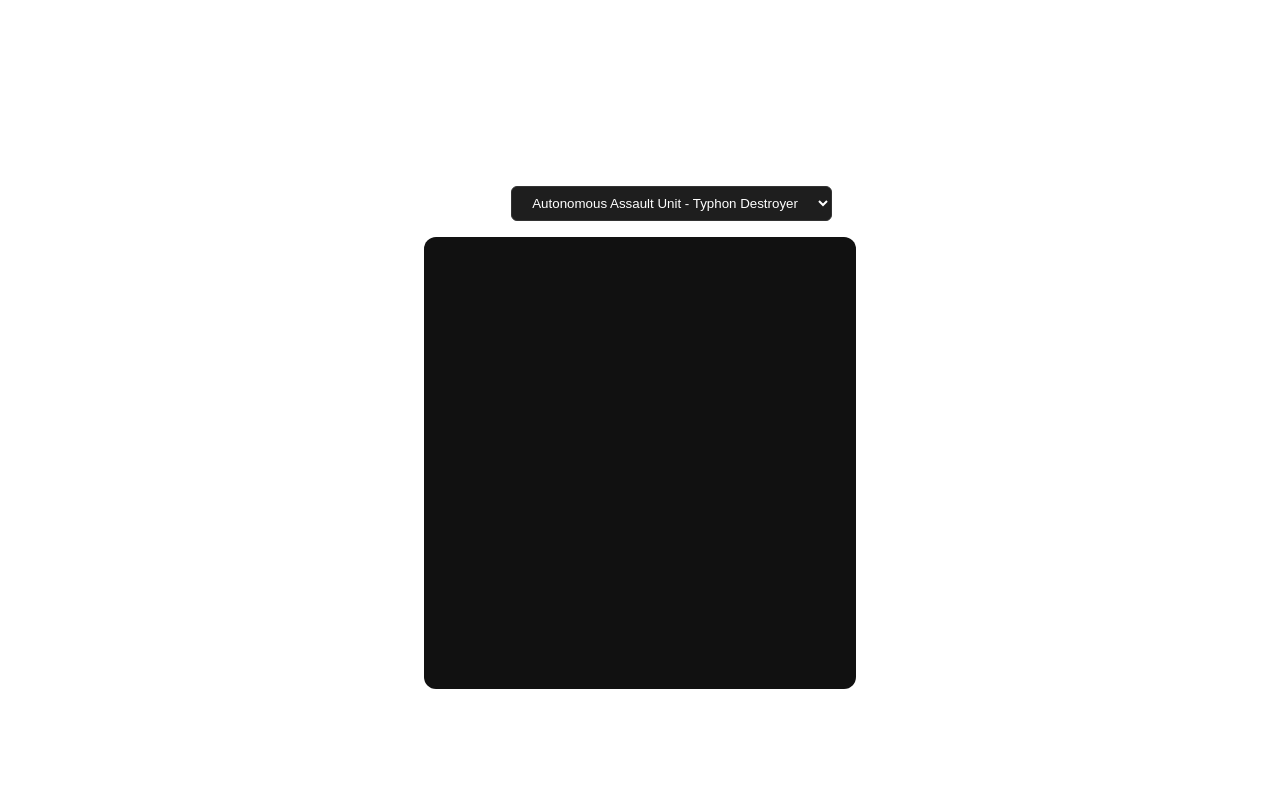
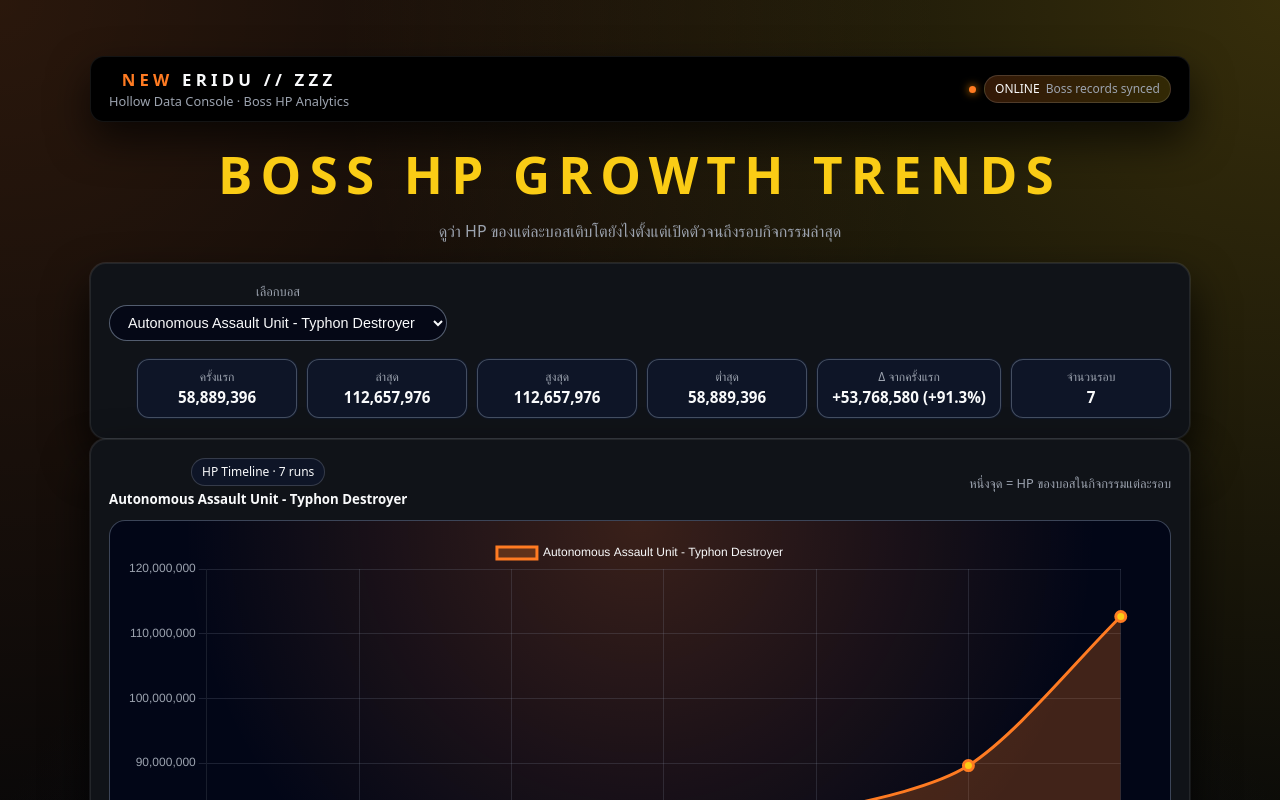
Before and after one commit to serensz/DA_HP_checker, a Svelte app: page / in a window 1280 px wide. Shown: the top 800 px of the page. Built offline with nearby package versions, Linux system fonts and the light colour scheme.

Commit message:
fix json fetch

```diff
--- a/src/App.svelte
+++ b/src/App.svelte
@@ -6,39 +6,37 @@
   let selectedName = "";
   let chart;
   let canvasEl;
-  let errorMsg = "";
 
   onMount(async () => {
-    try {
-      const base = import.meta.env.BASE_URL || '/';
-      const res = await fetch(`${base}bosses.json`);
-      if (!res.ok) {
-        throw new Error(`HTTP error! status: ${res.status}`);
-      }
-      bosses = await res.json();
+    const base = import.meta.env.BASE_URL || '/';
+    const res = await fetch(`${base}bosses.json`);
+    bosses = await res.json();
 
-      bosses.sort((a, b) => a.boss_name.localeCompare(b.boss_name));
-      selectedName = bosses[0]?.boss_name ?? "";
+    bosses.sort((a, b) => a.boss_name.localeCompare(b.boss_name));
+    selectedName = bosses[0]?.boss_name ?? "";
 
-      initChart();
-    } catch (error) {
-      console.error("Error loading bosses.json:", error);
-      errorMsg = `Failed to load data: ${error.message}`;
-    }
+    initChart();
   });
 
-  // สร้างกราฟ
+  $: if (chart && selectedName) {
+    const boss = bosses.find((b) => b.boss_name === selectedName);
+    if (boss) {
+      const labels = boss.timeline.map((t) => t.date);
+      const values = boss.timeline.map((t) => t.hp);
+
+      chart.data.labels = labels;
+      chart.data.datasets[0].data = values;
+      chart.data.datasets[0].label = boss.boss_name;
+      chart.update();
+    }
+  }
+
   function initChart() {
-    if (!canvasEl || !selectedName) return;
+    if (!canvasEl || bosses.length === 0) return;
 
-    const bossData = bosses.find((b) => b.boss_name === selectedName);
-    if (!bossData) return;
-
-    const labels = bossData.timeline.map((t) => t.date);
-    const hpValues = bossData.timeline.map((t) => t.hp);
-
-    // ล้าง chart เก่าออกก่อน
-    if (chart) chart.destroy();
+    const firstBoss = bosses[0];
+    const labels = firstBoss.timeline.map((t) => t.date);
+    const values = firstBoss.timeline.map((t) => t.hp);
 
     chart = new Chart(canvasEl, {
       type: "line",
@@ -46,99 +44,411 @@
         labels,
         datasets: [
           {
-            label: `${selectedName} HP Trend`,
-            data: hpValues,
-            borderColor: "#4db8ff",
-            backgroundColor: "rgba(77,184,255,0.15)",
-            borderWidth: 2,
-            tension: 0.2,
-            pointRadius: 4,
-            pointHoverRadius: 6,
-            pointBackgroundColor: "#4db8ff"
+            label: firstBoss.boss_name,
+            data: values,
+            borderColor: "#ff7b22",
+            backgroundColor: "rgba(255,123,34,0.25)",
+            fill: true,
+            borderWidth: 3,
+            tension: 0.28,
+            pointRadius: 5,
+            pointHoverRadius: 9,
+            pointBackgroundColor: "#facc15",
+            pointBorderColor: "#ff7b22"
           }
         ]
       },
       options: {
         responsive: true,
-        maintainAspectRatio: false,
+        plugins: {
+          legend: { labels: { color: "#f9fafb" } },
+          tooltip: {
+            callbacks: {
+              label: (ctx) => {
+                const v = ctx.parsed.y || 0;
+                return " HP: " + v.toLocaleString();
+              }
+            }
+          }
+        },
         scales: {
+          x: {
+            ticks: { color: "#9ca3af" },
+            grid: { color: "rgba(148, 163, 184, 0.18)" }
+          },
           y: {
             ticks: {
-              callback: (value) =>
-                value.toLocaleString("en-US"), // format ตัวเลข
+              color: "#9ca3af",
+              callback: (value) => value.toLocaleString()
             },
-          },
-        },
-      },
+            grid: { color: "rgba(148, 163, 184, 0.18)" }
+          }
+        }
+      }
     });
   }
 
-  // อัปเดตกราฟเมื่อเลือกบอสใหม่
-  $: if (bosses.length > 0 && selectedName) {
-    initChart();
-  }
+  $: stats = (() => {
+    const boss = bosses.find((b) => b.boss_name === selectedName);
+    if (!boss) return null;
+
+    const hp = boss.timeline.map((t) => t.hp);
+    const first = hp[0];
+    const last = hp[hp.length - 1];
+    const max = Math.max(...hp);
+    const min = Math.min(...hp);
+    const diff = last - first;
+    const pct = first ? ((diff / first) * 100).toFixed(1) : "0.0";
+
+    return { boss, first, last, max, min, diff, pct, runs: boss.timeline.length };
+  })();
 </script>
 
+<svelte:head>
+  <title>New Eridu Boss HP Terminal</title>
+</svelte:head>
+
+<div class="page">
+  <div class="container">
+
+    <!-- Top bar -->
+    <div class="ne-topbar">
+      <div>
+        <div class="ne-logo-text">
+          <span>NEW</span> ERIDU // ZZZ
+        </div>
+        <div class="ne-subtitle">
+          Hollow Data Console · Boss HP Analytics
+        </div>
+      </div>
+      <div class="topbar-right">
+        <span class="accent-dot"></span>
+        <span class="ne-status-pill">
+          <span class="fw-semibold">ONLINE</span>
+          <span class="muted">Boss records synced</span>
+        </span>
+      </div>
+    </div>
+
+    <div class="title-block">
+      <h1 class="main-title">Boss HP Growth Trends</h1>
+      <p class="muted">
+        ดูว่า HP ของแต่ละบอสเติบโตยังไงตั้งแต่เปิดตัวจนถึงรอบกิจกรรมล่าสุด
+      </p>
+    </div>
+
+    <!-- Selector + stats -->
+    <div class="card-ne mb-4">
+      <div class="selector-row">
+        <div class="selector-col">
+          <label for="bossSelect" class="selector-label muted">เลือกบอส</label>
+          <select
+            id="bossSelect"
+            bind:value={selectedName}
+          >
+            {#each bosses as b}
+              <option value={b.boss_name}>{b.boss_name}</option>
+            {/each}
+          </select>
+        </div>
+
+        <div class="stats-col">
+          {#if stats}
+            <div class="stats-bar">
+              <div class="stat-pill">
+                <span class="stat-label">ครั้งแรก</span>
+                <span class="stat-value">{stats.first.toLocaleString()}</span>
+              </div>
+              <div class="stat-pill">
+                <span class="stat-label">ล่าสุด</span>
+                <span class="stat-value">{stats.last.toLocaleString()}</span>
+              </div>
+              <div class="stat-pill">
+                <span class="stat-label">สูงสุด</span>
+                <span class="stat-value">{stats.max.toLocaleString()}</span>
+              </div>
+              <div class="stat-pill">
+                <span class="stat-label">ต่ำสุด</span>
+                <span class="stat-value">{stats.min.toLocaleString()}</span>
+              </div>
+              <div class="stat-pill">
+                <span class="stat-label">Δ จากครั้งแรก</span>
+                <span class="stat-value">
+                  {stats.diff >= 0 ? "+" : ""}{stats.diff.toLocaleString()}
+                  {" "}
+                  ({stats.diff >= 0 ? "+" : ""}{stats.pct}%)
+                </span>
+              </div>
+              <div class="stat-pill">
+                <span class="stat-label">จำนวนรอบ</span>
+                <span class="stat-value">{stats.runs}</span>
+              </div>
+            </div>
+          {/if}
+        </div>
+      </div>
+    </div>
+
+    <!-- Chart card -->
+    <div class="card-ne">
+      <div class="chart-header">
+        <div>
+          <div class="badge-phase" id="chartSubtitle">
+            {#if stats}
+              HP Timeline · {stats.runs} runs
+            {:else}
+              HP Timeline
+            {/if}
+          </div>
+          <h5 class="chart-title">
+            {stats ? stats.boss.boss_name : "Boss HP Timeline"}
+          </h5>
+        </div>
+        <div class="chart-note muted">
+          หนึ่งจุด = HP ของบอสในกิจกรรมแต่ละรอบ
+        </div>
+      </div>
+
+      <div class="chart-shell">
+        <canvas bind:this={canvasEl}></canvas>
+      </div>
+    </div>
+
+  </div>
+</div>
+
 <style>
-  .container {
-    max-width: 900px;
-    margin: 0 auto;
-    padding: 1.5rem;
-    color: white;
+  :global(body) {
+    margin: 0;
+    min-height: 100vh;
+    font-family: system-ui, -apple-system, BlinkMacSystemFont, "Segoe UI", sans-serif;
+    background:
+      radial-gradient(circle at 0% 0%, rgba(255, 123, 34, 0.15) 0, transparent 55%),
+      radial-gradient(circle at 100% 0%, rgba(250, 204, 21, 0.2) 0, transparent 55%),
+      radial-gradient(circle at 50% 100%, rgba(15, 23, 42, 0.8) 0, transparent 55%),
+      #050608;
+    color: #f9fafb;
   }
 
-  .title {
+  .page {
+    padding: 24px 12px;
+    display: flex;
+    justify-content: center;
+  }
+
+  .container {
+    width: 100%;
+    max-width: 1100px;
+  }
+
+  .ne-topbar {
+    background: #000;
+    border-radius: 14px;
+    padding: 10px 18px;
+    display: flex;
+    justify-content: space-between;
+    align-items: center;
+    border: 1px solid rgba(255,255,255,0.08);
+    box-shadow: 0 18px 40px rgba(0,0,0,0.65);
+    margin-bottom: 24px;
+  }
+
+  .ne-logo-text {
+    font-size: 1.05rem;
+    letter-spacing: 0.25em;
+    text-transform: uppercase;
+    font-weight: 700;
+  }
+
+  .ne-logo-text span {
+    color: #ff7b22;
+  }
+
+  .ne-subtitle {
+    font-size: 0.8rem;
+    color: #9ca3af;
+  }
+
+  .topbar-right {
+    display: flex;
+    gap: 8px;
+    align-items: center;
+  }
+
+  .accent-dot {
+    width: 7px;
+    height: 7px;
+    border-radius: 999px;
+    background: #ff7b22;
+    box-shadow: 0 0 8px #ff9100;
+  }
+
+  .ne-status-pill {
+    font-size: 0.75rem;
+    border-radius: 999px;
+    padding: 4px 10px;
+    background: linear-gradient(
+      90deg,
+      rgba(255, 123, 34, 0.2),
+      rgba(250, 204, 21, 0.2)
+    );
+    border: 1px solid rgba(255,255,255,0.14);
+    display: inline-flex;
+    align-items: center;
+    gap: 6px;
+  }
+
+  .muted {
+    color: #9ca3af;
+  }
+
+  .title-block {
     text-align: center;
-    font-size: 2rem;
-    margin-bottom: 1.2rem;
+    margin-bottom: 20px;
+  }
+
+  .main-title {
+    font-weight: 700;
+    text-transform: uppercase;
+    letter-spacing: 0.16em;
+    margin: 0 0 6px;
+    color: #facc15;
+  }
+
+  .card-ne {
+    background: #101318;
+    border-radius: 16px;
+    border: 1px solid rgba(255,255,255,0.08);
+    box-shadow:
+      0 22px 45px rgba(0, 0, 0, 0.85),
+      0 0 0 1px rgba(148, 163, 184, 0.18);
+    padding: 18px 18px 20px;
+  }
+
+  .selector-row {
+    display: flex;
+    flex-wrap: wrap;
+    gap: 18px;
+    align-items: center;
+  }
+
+  .selector-col {
+    flex: 0 0 260px;
+    max-width: 100%;
+    display: flex;
+    flex-direction: column;
+    gap: 4px;
+  }
+
+  .selector-label {
+    font-size: 0.8rem;
   }
 
   select {
-    padding: 0.5rem 1rem;
-    margin-bottom: 1rem;
-    border-radius: 6px;
-    background: #1e1e1e;
-    color: white;
-    border: 1px solid #333;
+    background: #050816;
+    color: #f9fafb;
+    border-radius: 999px;
+    border: 1px solid rgba(148, 163, 184, 0.55);
+    padding: 8px 14px;
+    font-size: 0.9rem;
+    outline: none;
   }
 
-  .chart-box {
-    background: #111;
-    border-radius: 12px;
-    padding: 1rem;
-    height: 420px;
+  select:focus {
+    border-color: #ff7b22;
+    box-shadow: 0 0 0 2px rgba(255, 123, 34, 0.35);
   }
 
-  .error {
-    color: #ff4444;
-    padding: 1rem;
-    background: #2a1515;
-    border-radius: 6px;
-    margin-bottom: 1rem;
+  .stats-col {
+    flex: 1 1 auto;
+  }
+
+  .stats-bar {
+    display: flex;
+    flex-wrap: wrap;
+    gap: 10px;
+    justify-content: flex-end;
+  }
+
+  .stat-pill {
+    background: rgba(15, 23, 42, 0.9);
+    padding: 8px 14px;
+    border-radius: 12px;
+    display: inline-flex;
+    flex-direction: column;
+    min-width: 130px;
+    border: 1px solid rgba(148, 163, 184, 0.4);
+    box-shadow: 0 0 0 1px rgba(15,23,42,0.9);
+  }
+
+  .stat-label {
+    font-size: 0.75rem;
+    color: #9ca3af;
+  }
+
+  .stat-value {
+    font-size: 0.95rem;
+    font-weight: 600;
+    color: #f9fafb;
+  }
+
+  .chart-header {
+    display: flex;
+    flex-wrap: wrap;
+    justify-content: space-between;
+    gap: 10px;
+    align-items: center;
+    margin-bottom: 10px;
+  }
+
+  .badge-phase {
+    background: rgba(15, 23, 42, 0.9);
+    border-radius: 999px;
+    border: 1px solid rgba(255,255,255,0.16);
+    font-size: 0.75rem;
+    padding: 4px 10px;
+    display: inline-block;
+    margin-bottom: 4px;
+  }
+
+  .chart-title {
+    margin: 0;
+  }
+
+  .chart-note {
+    font-size: 0.8rem;
+  }
+
+  .chart-shell {
+    background:
+      radial-gradient(circle at top, rgba(255,123,34,0.22), transparent 60%),
+      #020617;
+    border-radius: 16px;
+    padding: 16px;
+    border: 1px solid rgba(148, 163, 184, 0.4);
+  }
+
+  canvas {
+    width: 100% !important;
+    height: auto !important;
+    max-height: 520px;
+  }
+
+  @media (max-width: 768px) {
+    .ne-topbar {
+      flex-direction: column;
+      align-items: flex-start;
+      gap: 8px;
+    }
+    .stats-bar {
+      justify-content: flex-start;
+    }
+    .selector-row {
+      flex-direction: column;
+      align-items: stretch;
+    }
+    .selector-col {
+      flex: 1 1 auto;
+    }
   }
 </style>
-
-<div class="container">
-  <h1 class="title">ZZZ Boss HP Growth Trends</h1>
-
-  {#if errorMsg}
-    <div class="error">{errorMsg}</div>
-  {/if}
-
-  {#if bosses.length > 0}
-    <label>
-      เลือกบอส:
-      <select bind:value={selectedName}>
-        {#each bosses as b}
-          <option value={b.boss_name}>{b.boss_name}</option>
-        {/each}
-      </select>
-    </label>
-
-    <div class="chart-box">
-      <canvas bind:this={canvasEl}></canvas>
-    </div>
-  {:else if !errorMsg}
-    <p>Loading...</p>
-  {/if}
-</div>
```
